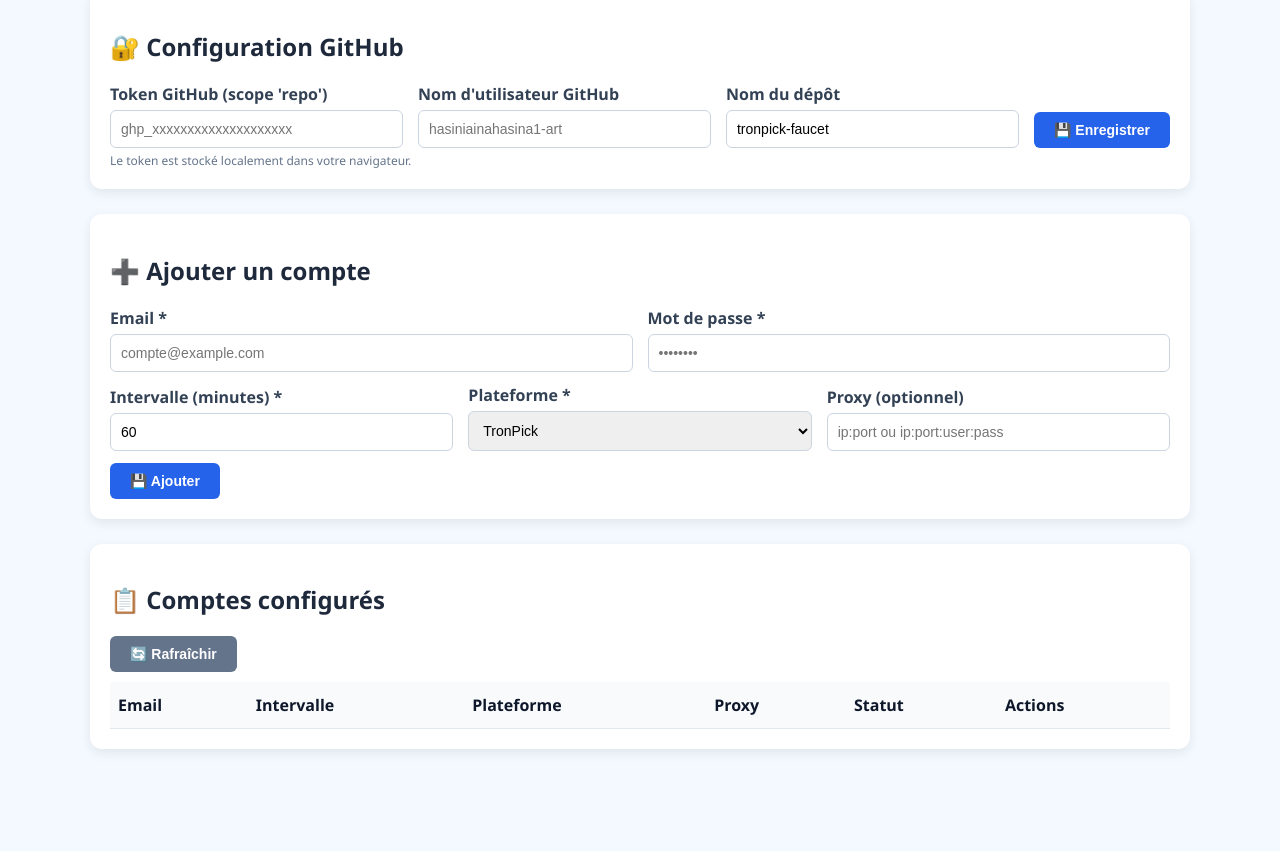
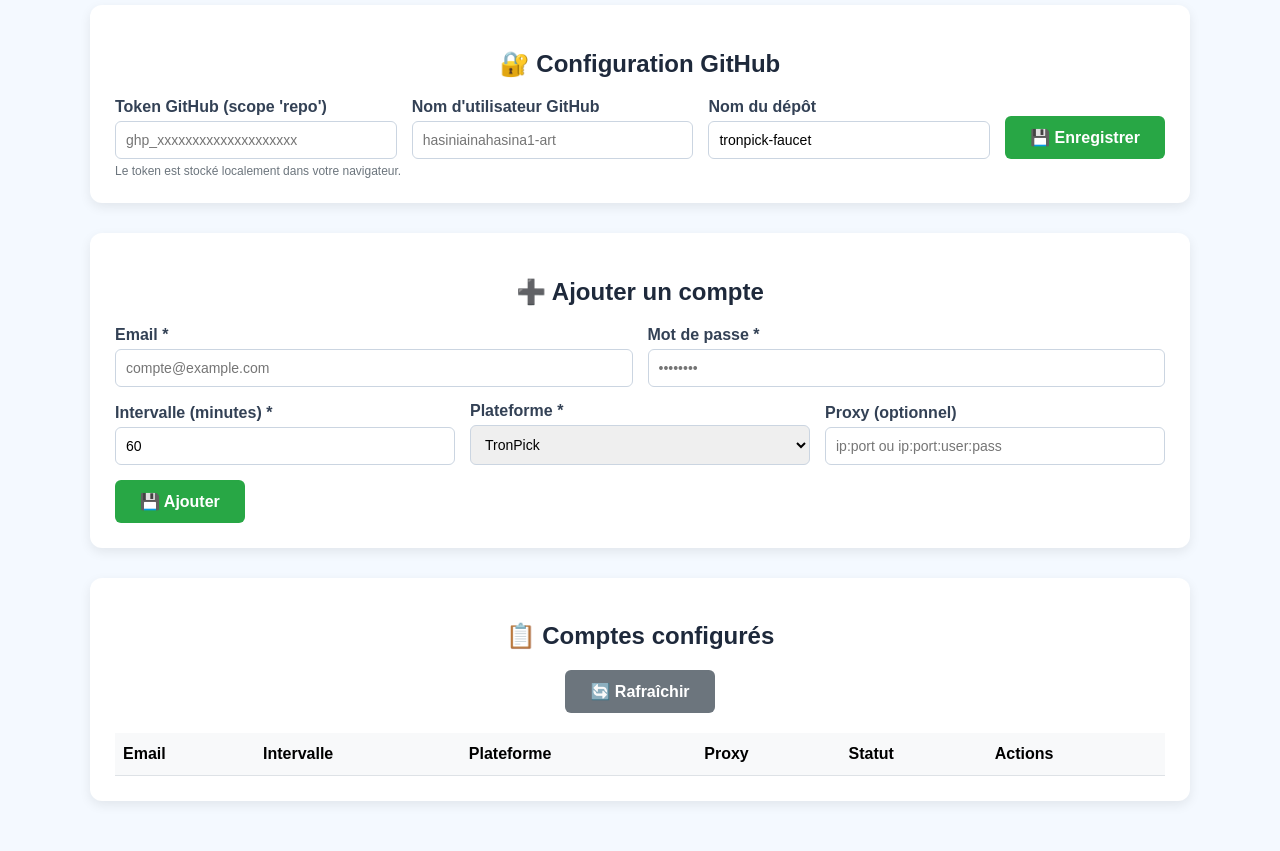
Before and after one commit to hasiniainahasina1-art/tronpick-faucet, a website: page public/index.html in a window 1280 px wide. Shown: the part 96-947 px from the top of the page. Before the commit the page ends 870 px from the top, so only its background shows below. Drawn offline with Linux system fonts and the light colour scheme.

Commit message:
Update index.html

```diff
--- a/public/index.html
+++ b/public/index.html
@@ -5,34 +5,145 @@
     <meta name="viewport" content="width=device-width, initial-scale=1.0">
     <title>Finoana Auto Claim - Dashboard</title>
     <style>
-        body { font-family: 'Segoe UI', Arial, sans-serif; background:#f4f9ff; margin: 20px; }
-        .container { max-width: 1100px; margin: 0 auto; }
-        h1, h2 { color: #1e293b; }
-        .card { background: white; border-radius: 12px; padding: 20px; margin-bottom: 25px; box-shadow: 0 4px 12px rgba(0,0,0,0.08); }
-        form { display: flex; flex-direction: column; gap: 12px; }
-        .form-row { display: flex; flex-wrap: wrap; gap: 15px; align-items: flex-end; }
-        .form-group { flex: 1 1 200px; }
-        label { display: block; font-weight: 600; margin-bottom: 5px; color: #334155; }
-        input, select { width: 100%; padding: 10px; border: 1px solid #cbd5e1; border-radius: 6px; font-size: 14px; box-sizing: border-box; }
-        button { padding: 10px 20px; background: #2563eb; color: white; border: none; border-radius: 6px; font-size: 14px; font-weight: 600; cursor: pointer; transition: background 0.2s; }
-        button:hover { background: #1d4ed8; }
-        button.secondary { background: #64748b; }
-        button.secondary:hover { background: #475569; }
-        button.danger { background: #dc2626; }
-        button.danger:hover { background: #b91c1c; }
-        table { width: 100%; border-collapse: collapse; margin-top: 10px; }
-        th, td { text-align: left; padding: 12px 8px; border-bottom: 1px solid #e2e8f0; }
-        th { background: #f8fafc; font-weight: 600; color: #0f172a; }
-        .status-badge { display: inline-block; padding: 4px 10px; border-radius: 20px; font-size: 12px; font-weight: 600; }
-        .status-active { background: #dcfce7; color: #166534; }
-        .status-inactive { background: #fee2e2; color: #991b1b; }
-        .actions { display: flex; gap: 8px; }
-        .actions button { padding: 5px 10px; font-size: 12px; }
-        .message { padding: 12px; border-radius: 6px; margin-bottom: 15px; }
-        .success { background: #dcfce7; color: #166534; border: 1px solid #86efac; }
-        .error { background: #fee2e2; color: #991b1b; border: 1px solid #fca5a5; }
-        .hidden { display: none; }
-        .inline-hint { font-size: 12px; color: #64748b; margin-top: 4px; }
+        body {
+            font-family: Arial, sans-serif;
+            background: #f4f9ff;
+            margin: 0;
+            padding: 20px;
+        }
+        .container {
+            max-width: 1100px;
+            margin: 0 auto;
+        }
+        h1, h2 {
+            color: #1e293b;
+            text-align: center;
+        }
+        .card {
+            background: white;
+            border-radius: 12px;
+            padding: 25px;
+            margin-bottom: 30px;
+            box-shadow: 0 4px 12px rgba(0,0,0,0.08);
+        }
+        form {
+            display: flex;
+            flex-direction: column;
+            gap: 15px;
+        }
+        .form-row {
+            display: flex;
+            flex-wrap: wrap;
+            gap: 15px;
+            align-items: flex-end;
+        }
+        .form-group {
+            flex: 1 1 200px;
+        }
+        label {
+            display: block;
+            font-weight: bold;
+            margin-bottom: 5px;
+            color: #334155;
+            text-align: left;
+        }
+        input, select {
+            width: 100%;
+            padding: 10px;
+            border: 1px solid #cbd5e1;
+            border-radius: 6px;
+            font-size: 14px;
+            box-sizing: border-box;
+        }
+        button {
+            padding: 12px 25px;
+            background: #28a745;
+            color: white;
+            border: none;
+            border-radius: 6px;
+            font-size: 16px;
+            font-weight: bold;
+            cursor: pointer;
+            transition: background 0.2s;
+        }
+        button:hover {
+            background: #218838;
+        }
+        button.secondary {
+            background: #6c757d;
+        }
+        button.secondary:hover {
+            background: #5a6268;
+        }
+        button.danger {
+            background: #dc3545;
+        }
+        button.danger:hover {
+            background: #c82333;
+        }
+        table {
+            width: 100%;
+            border-collapse: collapse;
+            margin-top: 20px;
+        }
+        th, td {
+            text-align: left;
+            padding: 12px 8px;
+            border-bottom: 1px solid #dee2e6;
+        }
+        th {
+            background: #f8f9fa;
+            font-weight: bold;
+        }
+        .status-badge {
+            display: inline-block;
+            padding: 4px 10px;
+            border-radius: 20px;
+            font-size: 12px;
+            font-weight: bold;
+        }
+        .status-active {
+            background: #d4edda;
+            color: #155724;
+        }
+        .status-inactive {
+            background: #f8d7da;
+            color: #721c24;
+        }
+        .actions {
+            display: flex;
+            gap: 8px;
+        }
+        .actions button {
+            padding: 5px 10px;
+            font-size: 12px;
+        }
+        .message {
+            padding: 12px;
+            border-radius: 6px;
+            margin-bottom: 20px;
+        }
+        .success {
+            background: #d4edda;
+            color: #155724;
+            border: 1px solid #c3e6cb;
+        }
+        .error {
+            background: #f8d7da;
+            color: #721c24;
+            border: 1px solid #f5c6cb;
+        }
+        .hidden {
+            display: none;
+        }
+        .inline-hint {
+            font-size: 12px;
+            color: #6c757d;
+            margin-top: 5px;
+        }
+        .text-center {
+            text-align: center;
+        }
     </style>
 </head>
 <body>
@@ -40,7 +151,7 @@
     <h1>⚙️ Finoana Auto Claim - Dashboard</h1>
 
     <!-- Configuration GitHub -->
-    <div class="card" id="githubConfig">
+    <div class="card">
         <h2>🔐 Configuration GitHub</h2>
         <div class="form-row">
             <div class="form-group">
@@ -106,7 +217,9 @@
     <div class="card">
         <h2>📋 Comptes configurés</h2>
         <div id="messageArea"></div>
-        <button id="refreshBtn" class="secondary">🔄 Rafraîchir</button>
+        <div class="text-center">
+            <button id="refreshBtn" class="secondary">🔄 Rafraîchir</button>
+        </div>
         <table id="accountsTable">
             <thead>
                 <tr>
@@ -151,7 +264,7 @@
             storage.setItem('gh_token', ghToken);
             storage.setItem('gh_username', ghUsername);
             storage.setItem('gh_repo', ghRepo);
-            showMessage('Configuration GitHub enregistrée.', 'success');
+            showMessage('✅ Configuration GitHub enregistrée.', 'success');
             loadAccounts();
         });
 
@@ -233,6 +346,10 @@
         function renderAccounts() {
             const tbody = accountsBody;
             tbody.innerHTML = '';
+            if (currentAccounts.length === 0) {
+                tbody.innerHTML = '<tr><td colspan="6" style="text-align:center;">Aucun compte configuré</td></tr>';
+                return;
+            }
             currentAccounts.forEach((acc, idx) => {
                 const row = tbody.insertRow();
                 row.innerHTML = `
@@ -265,7 +382,7 @@
                 currentAccounts = await loadAccountsFromGitHub();
                 renderAccounts();
             } catch (e) {
-                showMessage(`Erreur chargement: ${e.message}`, 'error');
+                showMessage(`❌ Erreur chargement: ${e.message}`, 'error');
             }
         }
 
```
